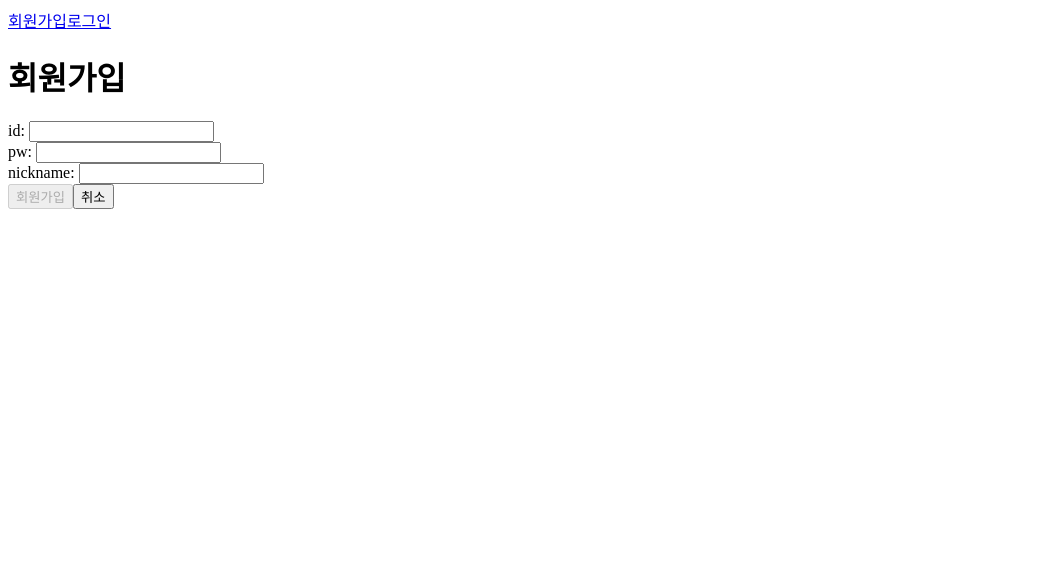
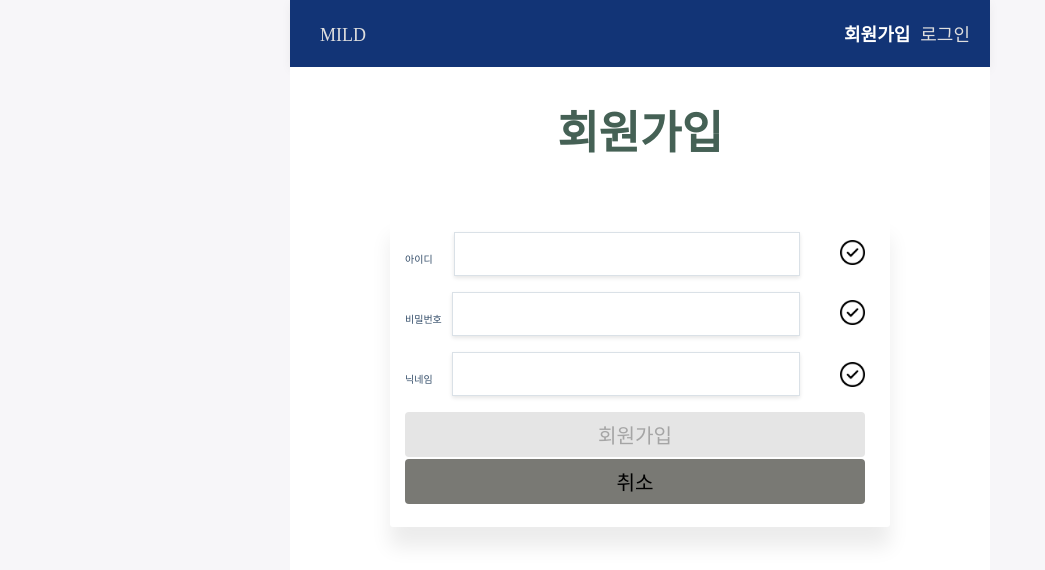
Before and after one commit to MILD-Project/mild-frontend, a Vue app: page /signup in a window 1280 px wide. Shown: the top 570 px of the page, without its empty margins (0-1045 px from the left). Built offline with nearby package versions, Linux system fonts and the light colour scheme.

Commit message:
회원가입 스타일 & 유효성 로직 반영

```diff
--- a/src/App.vue
+++ b/src/App.vue
@@ -1,7 +1,9 @@
 <template>
-  <div>
+  <div class="app">
     <AppHeader></AppHeader>
-    <router-view></router-view>
+    <div class="app-contents">
+      <router-view></router-view>
+    </div>
   </div>
 </template>
 
@@ -13,3 +15,8 @@ export default {
   components: { AppHeader },
 };
 </script>
+
+<style>
+@import './css/reset.css';
+@import './css/common.css';
+</style>
--- a/src/components/LoginForm.vue
+++ b/src/components/LoginForm.vue
@@ -1,20 +1,34 @@
 <template>
-  <form @submit.prevent="submitForm">
+  <div class="contents">
+    <div class="form-wrapper form-wrapper-sm">
+      <form @submit.prevent="submitForm" class="form">
         <div>
           <label for="username">id: </label>
           <input type="text" id="username" v-model="username" />
+          <p class="validation-text">
+            <span class="warning" v-if="!isUsernameValid && username || username == ''">
+              올바른 이메일을 입력해주세요.
+            </span>
+          </p>
         </div>
         <div>
           <label for="password">pw: </label>
           <input type="password" id="password" v-model="password" />
+          <p class="validation-text">
+            <span class="warning" v-if="!password">
+              비밀번호를 입력해주세요.
+            </span>
+          </p>
         </div>
-    <button v-bind:disabled="!isUsernameValid || !password" type="submit">
+        <button v-bind:disabled="!isUsernameValid || !password" type="submit" class="btn">
           로그인
         </button>
-    <button disabled type="button"><a href="/signup">회원가입</a></button>
+        <button disabled type="button" class="btn"><a href="/signup">회원가입</a></button>
         <!--    <button type="reset">취소</button>-->
-    <p>{{ logMessage }}</p>
+        <p class="log">{{ logMessage }}</p>
       </form>
+    </div>
+  </div>
 </template>
 
 <script>
@@ -37,8 +51,9 @@ export default {
           password: this.password,
         };
         const response = await loginUser(userData);
-        // console.log(response);
-        this.logMessage = `${response.data.user.username}님이 로그인했습니다.`;
+        console.log(response.data.user.username);
+        this.$router.push('/main');
+        // this.logMessage = `${response.data.user.username}님이 로그인했습니다.`;
       } catch (error) {
         console.log(error.response);
         this.logMessage = '로그인에 실패했습니다.';
--- a/src/components/SignUpForm.vue
+++ b/src/components/SignUpForm.vue
@@ -1,24 +1,55 @@
 <template>
-  <div>
-    <form @submit.prevent="submitForm">
-      <div>
-        <label for="username">id: </label>
-        <input type="text" id="username" v-model="username" />
+  <div class="contents">
+    <div class="form-wrapper form-wrapper-sm">
+      <form @submit.prevent="submitForm" class="form">
+        <div style="display: flex; align-items: center; flex-direction: row">
+          <label for="username" style="font-size: 10px; margin-right: 10px">아이디 </label>
+          <input type="text" id="username" v-model="username" style="width: 3800px; margin-right: 40px" />
+          <p class="validation-text">
+            <span class="warning" v-if="!isUsernameValid && username || username == ''" >
+<!--              이메일을 입력해주세요.-->
+              <img src="@/assets/warning.png" style="width: 25px; height: 25px;" />
+            </span>
+            <span v-else class="success">
+              <img src="@/assets/success.png" style="width:25px; height: 25px;" />
+            </span>
+          </p>
         </div>
-      <div>
-        <label for="password">pw: </label>
-        <input type="text" id="password" v-model="password" />
+        <div style="display: flex; align-items: center; flex-direction: row">
+          <label for="password" style="font-size: 10px; margin-right: 10px">비밀번호 </label>
+          <input type="text" id="password" v-model="password" style="width: 4000px; margin-right: 40px" />
+          <p class="validation-text">
+            <span class="warning" v-if="!password">
+<!--              비밀번호를 입력해주세요.-->
+              <img src="@/assets/warning.png" style="width: 25px; height: 25px;" />
+            </span>
+            <span v-else class="success">
+              <img src="@/assets/success.png" style="width:25px; height: 25px;" />
+            </span>
+          </p>
         </div>
-      <div>
-        <label for="nickname">nickname: </label>
-        <input type="text" id="nickname" v-model="nickname" />
+        <div style="display: flex; align-items: center; flex-direction: row">
+          <label for="nickname" style="font-size: 10px; margin-right: 10px" >닉네임 </label>
+          <input type="text" id="nickname" v-model="nickname" style="width: 4000px; margin-right: 40px" />
+          <p class="validation-text">
+            <span class="warning" v-if="!nickname" style="width: 25px; height: 25px;" >
+<!--              닉네임을 입력해주세요.-->
+              <img src="@/assets/warning.png" style="width: 25px; height: 25px;" />
+            </span>
+            <span v-else class="success">
+              <img src="@/assets/success.png" style="width:25px; height: 25px;" />
+            </span>
+          </p>
         </div>
-      <button v-bind:disabled="!isUsernameValid || !password || !nickname" type="submit">
+        <div style="display: flex; flex-direction: column">
+          <button v-bind:disabled="!isUsernameValid || !password || !nickname" type="submit" class="btn" style="margin-bottom: 2px; background: #e5e5e5; font-weight: 400">
             회원가입
           </button>
-      <button type="reset">취소</button>
-      <p>{{ logMessage }}</p>
+          <button type="reset" class="btn" style="background: #797974; font-weight: 400;">취소</button>
+        </div>
+        <p class="log">{{ logMessage }}</p>
       </form>
+    </div>
   </div>
 </template>
 
--- a/src/components/common/AppHeader.vue
+++ b/src/components/common/AppHeader.vue
@@ -1,10 +1,15 @@
 <template>
-  <div>
-    <header>
+  <header>
+    <div>
+      <router-link to="/" className="logo">
+        MILD
+      </router-link>
+    </div>
+    <div className="navigations">
       <router-link to="/signup">회원가입</router-link>
       <router-link to="/login">로그인</router-link>
-    </header>
-  </div>
+    </div>
+  </header>
 </template>
 
 <script>
@@ -12,3 +17,40 @@ export default {
   name: 'AppHeader',
 };
 </script>
+
+<style scoped>
+header {
+  display: flex;
+  justify-content: space-between;
+  align-items: center;
+  padding: 20px 20px;
+  background-color: #123476;
+  z-index: 2;
+  box-shadow: 0px 3px 10px rgba(0, 0, 0, 0.05);
+}
+a {
+  color: #dedede;
+  font-size: 18px;
+}
+a.logo {
+  font-size: 30px;
+  font-weight: 900;
+  color: white;
+}
+.logo > span {
+  font-size: 14px;
+  font-weight: normal;
+}
+.navigations a {
+  margin-left: 10px;
+}
+.fixed {
+  position: fixed;
+  top: 0;
+  width: 100%;
+}
+a.router-link-exact-active {
+  color: white;
+  font-weight: bold;
+}
+</style>
--- /dev/null
+++ b/src/css/common.css
@@ -0,0 +1,125 @@
+@import url('https://fonts.googleapis.com/css2?family=Noto+Sans+KR:wght@100&display=swap');
+
+body {
+    background: #F7F6F9;
+    width: 700px;
+    height: 1800px;
+    margin: 0 auto;
+    /*border: 1px solid #fff;*/
+}
+.app {
+    position: relative;
+    width: 100%;
+    height: 100%;
+    font-size: 1.4rem;
+}
+.app-contents {
+    height: calc(100% - 64px - 102px);
+    background: #fff;
+}
+h1 {
+    text-align: center;
+    font-weight: 100;
+}
+
+/*--- LINK ---*/
+a {
+    color: #364f6b;
+    text-decoration: none;
+    margin-left: 10px;
+}
+a:hover {
+    color: #3fc1c9;
+}
+
+/*--- LAYOUT ---*/
+.contents {
+    max-width: 1020px;
+    margin: 0 auto;
+    padding: 0 5px;
+    width: 100%;
+}
+/*--- HEADER ---*/
+.page-header {
+    font-size: 45px;
+    font-weight: 600;
+    color: #456155;
+    padding: 30px 5px 15px;
+}
+
+/*--- FORM ---*/
+.form-container {
+    display: flex;
+    align-items: center;
+}
+.form-wrapper {
+    background: white;
+    -webkit-box-shadow: 0 20px 20px rgba(0, 0, 0, 0.08);
+    box-shadow: 0 20px 20px rgba(0, 0, 0, 0.08);
+    border-radius: 3px;
+    padding: 15px 15px;
+}
+.form-wrapper.form-wrapper-sm {
+    max-width: 500px;
+    margin: 40px auto;
+}
+.form-wrapper-sm .page-header {
+    padding: 0px 0 20px;
+}
+.form {
+    width: 460px;
+    height: 100%;
+}
+.form .validation-text {
+    margin-top: -0.5rem;
+    margin-bottom: 0.5rem;
+    font-size: 1rem;
+    display: flex;
+    flex-direction: row-reverse;
+    justify-content: space-between;
+}
+.form label {
+    width: 100%;
+    display: block;
+    margin-bottom: 0.5rem;
+    color: #364f6b;
+    font-size: 90%;
+}
+.form input,
+.form textarea {
+    font-family: inherit;
+    font-size: 100%;
+    width: 100%;
+    border: 1px solid #dae1e7;
+    box-shadow: 0 2px 4px 0 rgba(0,0,0,.1);
+    padding: 0.5rem 0.75rem;
+    margin-bottom: 1rem;
+}
+.form input.valid {
+    border: 1px solid #21b314;
+}
+.form input.invalid {
+    border: 1px solid red;
+}
+.form div:nth-last-child(2) {
+    margin-bottom: 0.5rem;
+}
+.btn {
+    background: #FE9616;
+    padding: 0.5rem 1.5rem;
+    font-weight: 700;
+    border-radius: .25rem;
+    border: 0 solid #dae1e7;
+}
+.btn.disabled {
+    opacity: 0.5;
+    cursor: not-allowed;
+}
+.log {
+    color: #ff4057;
+    font-size: 1rem;
+    text-align: center;
+}
+.warning {
+    color: #ff4057;
+}
--- /dev/null
+++ b/src/css/reset.css
@@ -0,0 +1,46 @@
+html,
+body {
+    height: 100%;
+    margin: 0;
+    padding: 0;
+    border: 0;
+    font-size: 100%;
+    font: inherit;
+    vertical-align: baseline;
+    font-family: 'Spoqa Han Sans', 'Sans-serif';
+}
+
+h1,
+p,
+ul {
+    margin: 0;
+    padding: 0;
+}
+
+input,
+select,
+textarea {
+    border: 0;
+    padding: 0;
+    margin: 0;
+    background: transparent;
+    resize: none;
+}
+
+li {
+    list-style: none;
+}
+
+button {
+    font-family: inherit;
+    font-size: 90%;
+    margin: 0;
+    cursor: pointer;
+}
+
+*,
+*:after,
+*:before {
+    box-sizing: border-box;
+    font-family: 'Spoqa Han Sans', 'Sans-serif';
+}
--- a/src/routes/index.js
+++ b/src/routes/index.js
@@ -19,6 +19,10 @@ export default new VueRouter({
       component: () => import('@/views/LoginView.vue'),
     },
     {
+      path: '/main',
+      component: () => import('@/views/MainView.vue'),
+    },
+    {
       path: '*',
       component: () => import('@/views/NotFoundView.vue'),
     },
--- a/src/views/LoginView.vue
+++ b/src/views/LoginView.vue
@@ -1,6 +1,6 @@
 <template>
   <div>
-    <h1>로그인</h1>
+    <h1 class="page-header">로그인</h1>
     <LoginForm></LoginForm>
   </div>
 </template>
--- /dev/null
+++ b/src/views/MainView.vue
@@ -0,0 +1,16 @@
+<template>
+  <div>
+    <h1 class="page-header">메인페이지</h1>
+    <MainForm></MainForm>
+  </div>
+</template>
+
+<script>
+export default {
+  name: "MainPage"
+};
+</script>
+
+<style scoped>
+
+</style>
--- a/src/views/SignUpView.vue
+++ b/src/views/SignUpView.vue
@@ -1,6 +1,6 @@
 <template>
   <div>
-    <h1>회원가입</h1>
+    <h1 class="page-header">회원가입</h1>
     <SignUpForm></SignUpForm>
   </div>
 </template>
```
Also changed, not shown: src/components/MainForm.vue (added, +14 -0 lines), src/assets/success.png (added), src/assets/warning.png (added). Lines whose indentation alone changed are shown as unchanged.
